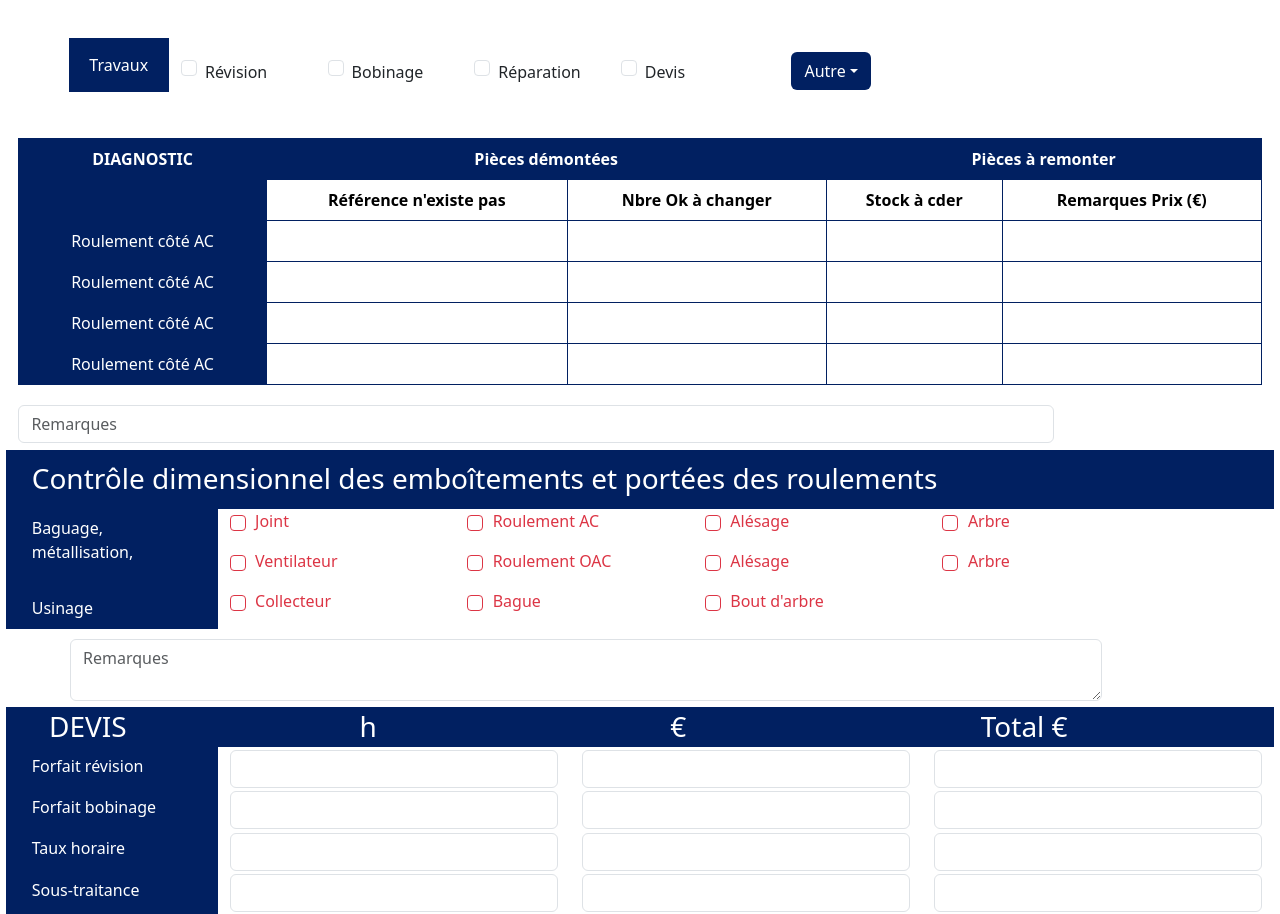
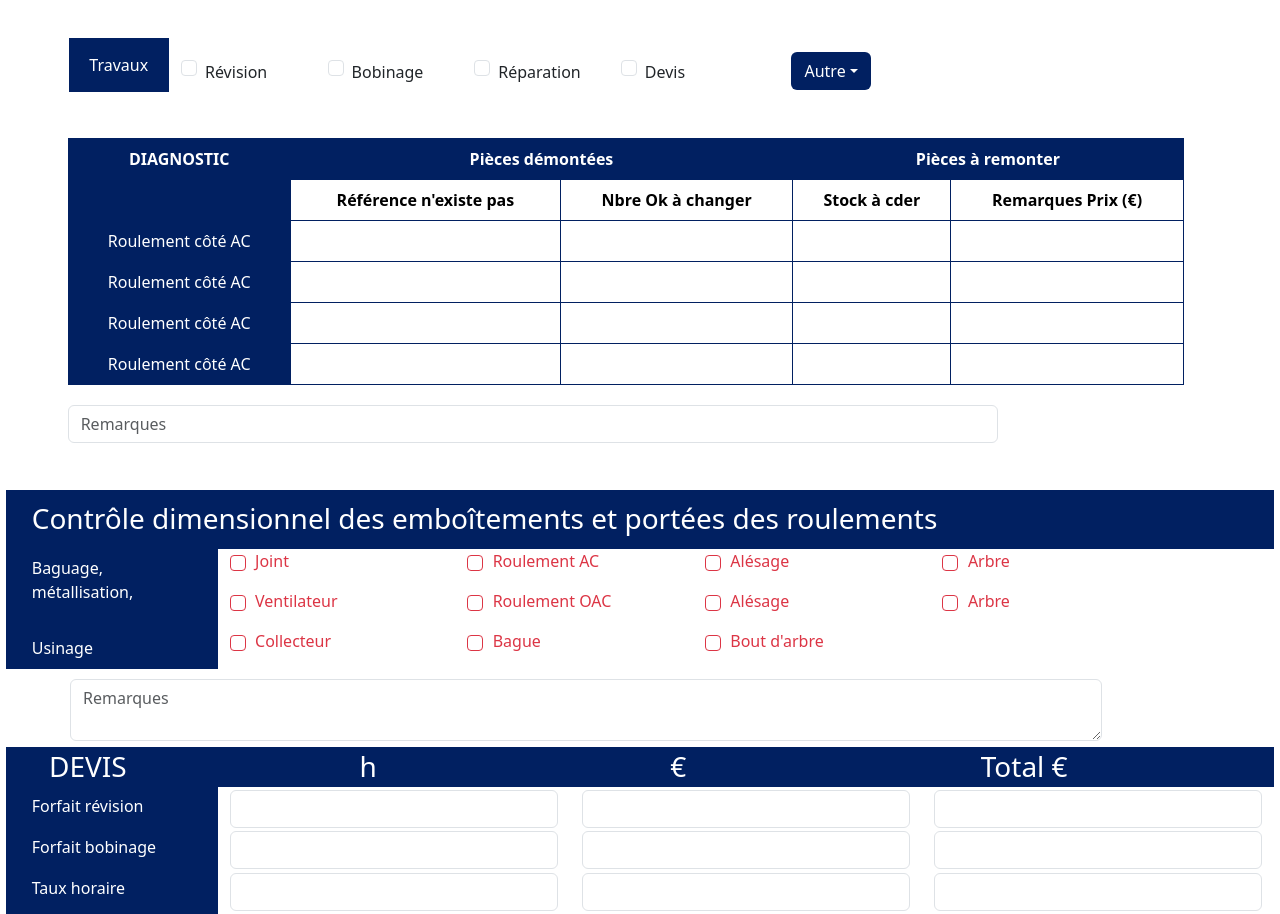
Before and after one commit to Mohamed-elg/PRI, an Angular app in the folder web/: page /mechanical-sheet in a window 1280 px wide. Shown: the part 1160-2074 px from the top of the page. Built offline with nearby package versions, Linux system fonts and the light colour scheme.

Commit message:
update diagnostic

```diff
--- a/web/src/app/diagnostic/diagnostic.component.css
+++ b/web/src/app/diagnostic/diagnostic.component.css
@@ -48,3 +48,8 @@ th {
     border: 1px solid #012061; /* Ajouter une bordure à la cellule éditable */
     padding: 7px; /* Ajuster le rembourrage pour que la bordure ne soit pas trop proche du texte */
 }
+
+.container {
+    margin-left: 3%;
+    margin-bottom: 40px;
+}
--- a/web/src/app/diagnostic/diagnostic.component.html
+++ b/web/src/app/diagnostic/diagnostic.component.html
@@ -1,4 +1,4 @@
-
+<div class="container">
     <table class="table">
         <thead>
             <tr>
@@ -49,3 +49,4 @@
     <div class="col-sm-10">
         <input type="text" class="form-control" placeholder="Remarques" id="comment">
     </div>
+</div>
```
Lines whose indentation alone changed are shown as unchanged.
